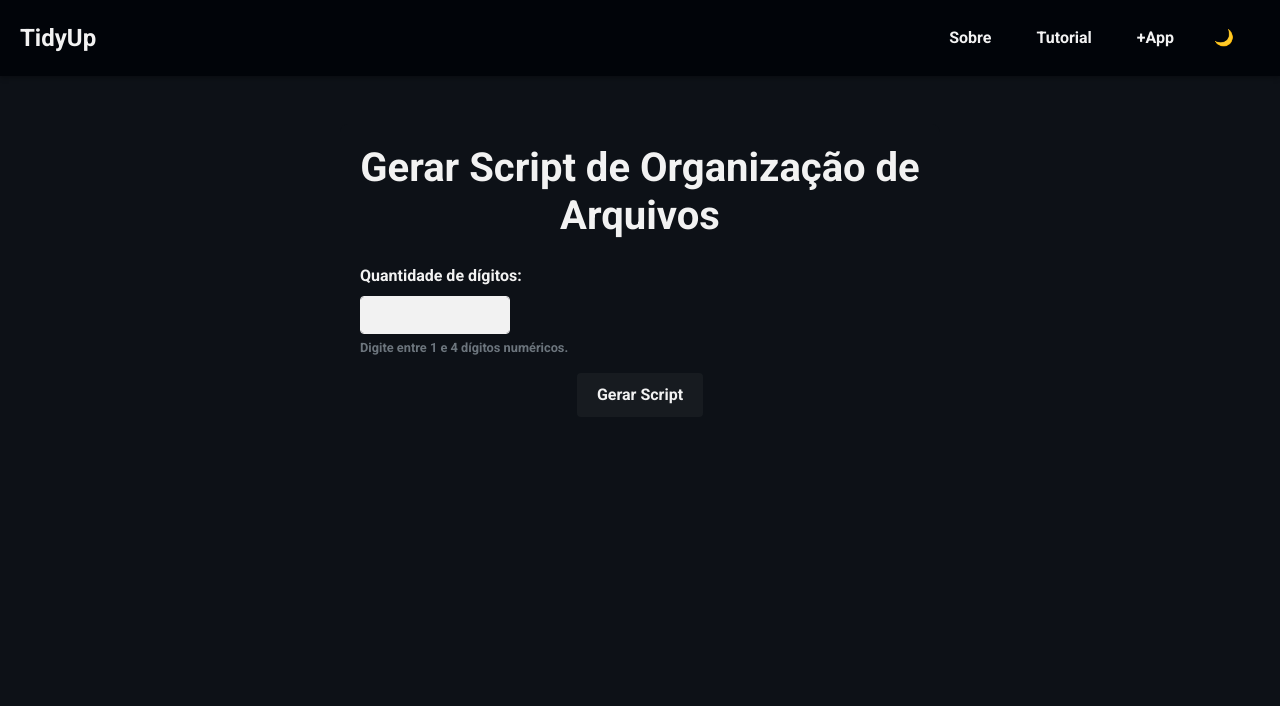
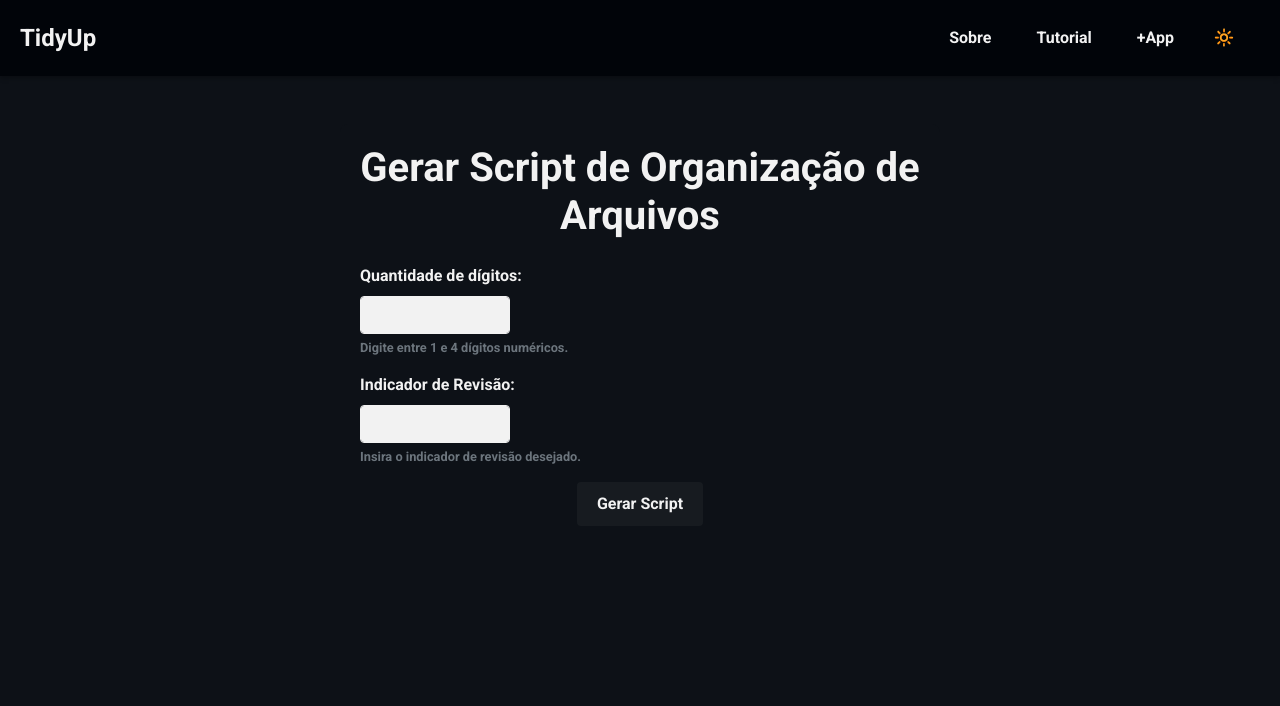
Before and after one commit to paulo-hj/TidyUp, a Django app: page / in a window 1280 px wide. Shown: the top 706 px of the page. Run offline with Django 5.2, Linux system fonts and the light colour scheme; some libraries are stand-ins or nearby versions.

Commit message:
Criado entrada de identificador de revisao e ajustado icone para alterar entre o modo dark e light.

```diff
--- a/app/templates/app/home.html
+++ b/app/templates/app/home.html
@@ -29,6 +29,11 @@
                 <input type="text" id="num_digitos" name="num_digitos" class="form-control"
                     pattern="\d{1,4}" maxlength="4" title="Insira entre 1 e 4 dígitos numéricos" required>
                 <small class="form-text text-muted">Digite entre 1 e 4 dígitos numéricos.</small>
+            </div>
+            <div class="form-group">
+                <label for="indicador_revisao">Indicador de Revisão:</label>
+                <input type="text" id="indicador_revisao" name="indicador_revisao" class="form-control" required>
+                <small class="form-text text-muted">Insira o indicador de revisão desejado.</small>
             </div>
             <div class="text-center">
                 <button type="submit" class="btn-custom">Gerar Script</button>
@@ -84,6 +89,14 @@
         const modeToggle = document.getElementById('mode-toggle');
         const body = document.body;
 
+        // Define o ícone inicial baseado na classe light-mode
+        if (body.classList.contains('light-mode')) {
+            modeToggle.textContent = '🌙'; // Ícone de lua para o modo claro
+        } else {
+            modeToggle.textContent = '🔆'; // Ícone de sol para o modo escuro
+        }
+
+        // Alterna entre os modos claro e escuro
         modeToggle.addEventListener('click', () => {
             body.classList.toggle('light-mode');
             if (body.classList.contains('light-mode')) {
@@ -93,5 +106,6 @@
             }
         });
     </script>
+
 </body>
 </html>
```
